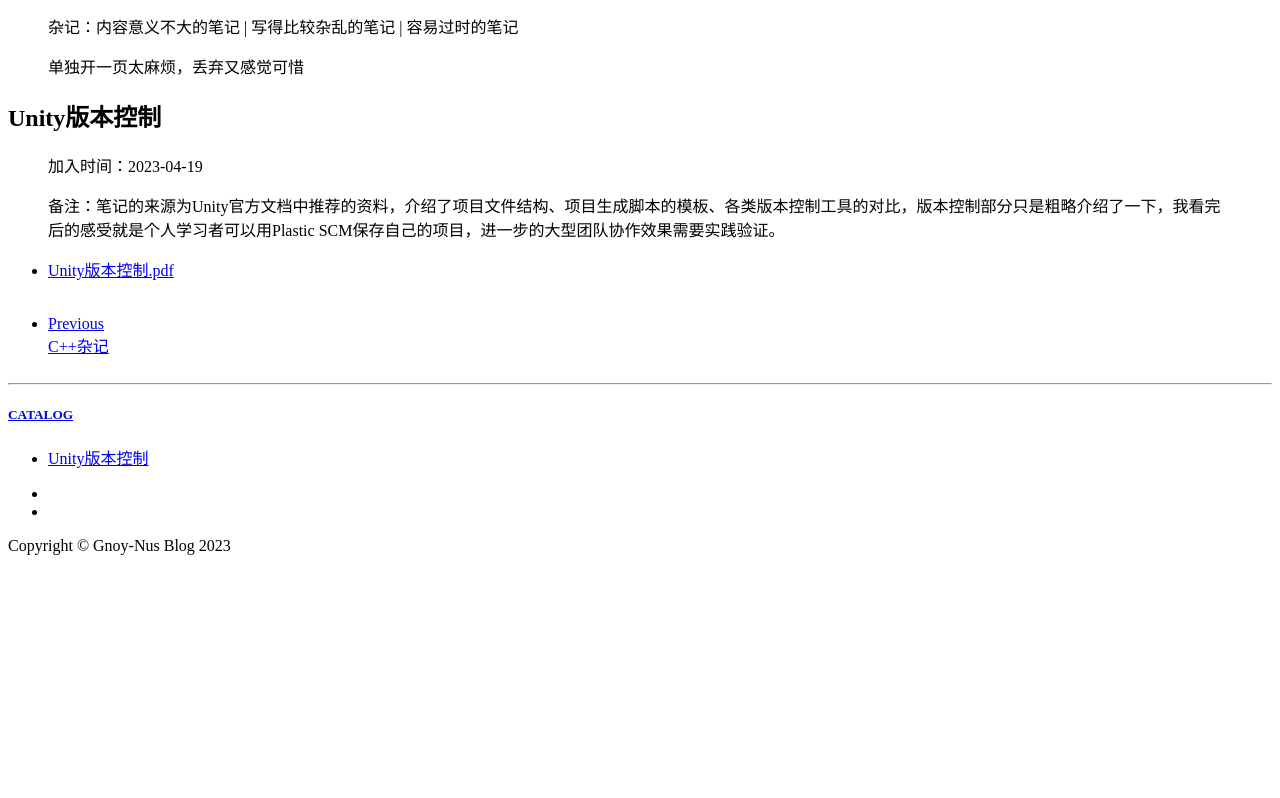
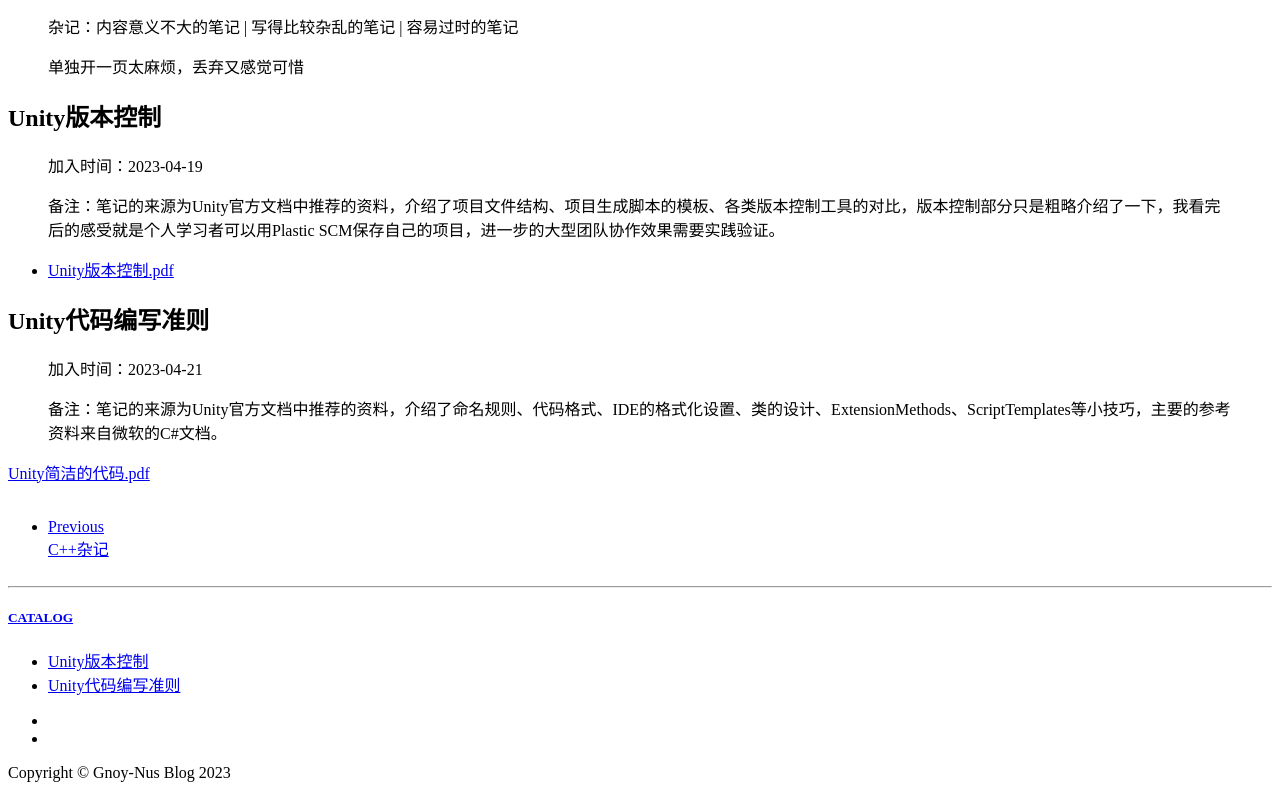
Before and after one commit to Gnoy-Nus/Gnoy-Nus.github.io, a Jekyll site: the page built from _posts/2100-01-01-Unity杂记.md, in a window 1280 px wide. Shown: the part 387-1185 px from the top of the page. Built offline with Jekyll 4.4.1, drawn with Linux system fonts in a browser that asks for light colours; comment, search, counter and statistics services are not loaded; before the commit the page ends 958 px from its top, so only the background shows below that.

Commit message:
Unity杂记+1

```diff
--- a/_posts/2100-01-01-Unity杂记.md
+++ b/_posts/2100-01-01-Unity杂记.md
@@ -25,3 +25,15 @@
 - [Unity版本控制.pdf][1]
 
   [1]: https://gnoy-nus.github.io/download/unity/Unity版本控制/Unity版本控制.pdf
+
+
+
+# Unity代码编写准则
+
+> 加入时间：2023-04-21
+>
+> 备注：笔记的来源为Unity官方文档中推荐的资料，介绍了命名规则、代码格式、IDE的格式化设置、类的设计、ExtensionMethods、ScriptTemplates等小技巧，主要的参考资料来自微软的C#文档。
+
+[Unity简洁的代码.pdf][1]
+
+[1]: https://gnoy-nus.github.io/download/unity//Unity代码编写/Unity简洁的代码.pdf
```
Also changed, not shown: download/unity/Unity代码编写/images/image-20230420164108960.png (added), download/unity/Unity代码编写/images/image-20230420164131831.png (added), download/unity/Unity代码编写/images/image-20230420194207264.png (added), 2 other files.
